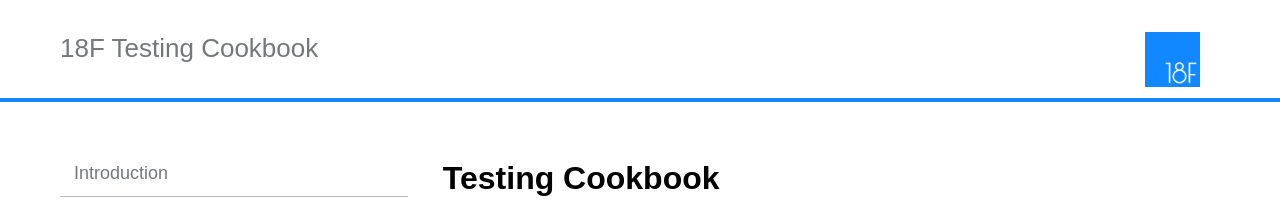
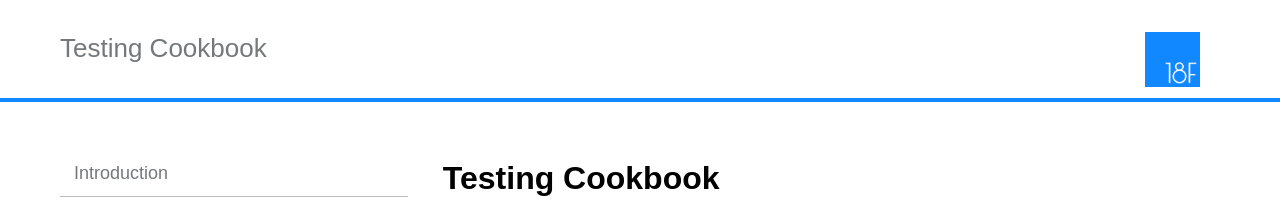
Before and after one commit to 18F/testing-cookbook, a Jekyll site: the page built from index.html, in a window 1280 px wide. Shown: the top 211 px of the page. Built offline with Jekyll 4.4.1, drawn with Linux system fonts in a browser that asks for light colours; Markdown is read by kramdown in place of the engine named in the settings.

Commit message:
Tweak title and name

```diff
--- a/_config.yml
+++ b/_config.yml
@@ -1,5 +1,5 @@
 # Site settings
-title: Testing Cookbook
+title: 18F Testing Cookbook
 email: shawn.allen@gsa.gov
 description: >
   The 18F Testing Cookbook contains recipes and best practices for automated
@@ -23,7 +23,7 @@
 
 # DOCter bits after this
 
-name: 18F Testing Cookbook
+name: Testing Cookbook
 subtitle:
 
 # Author/Organization info to be displayed in the templates
```
